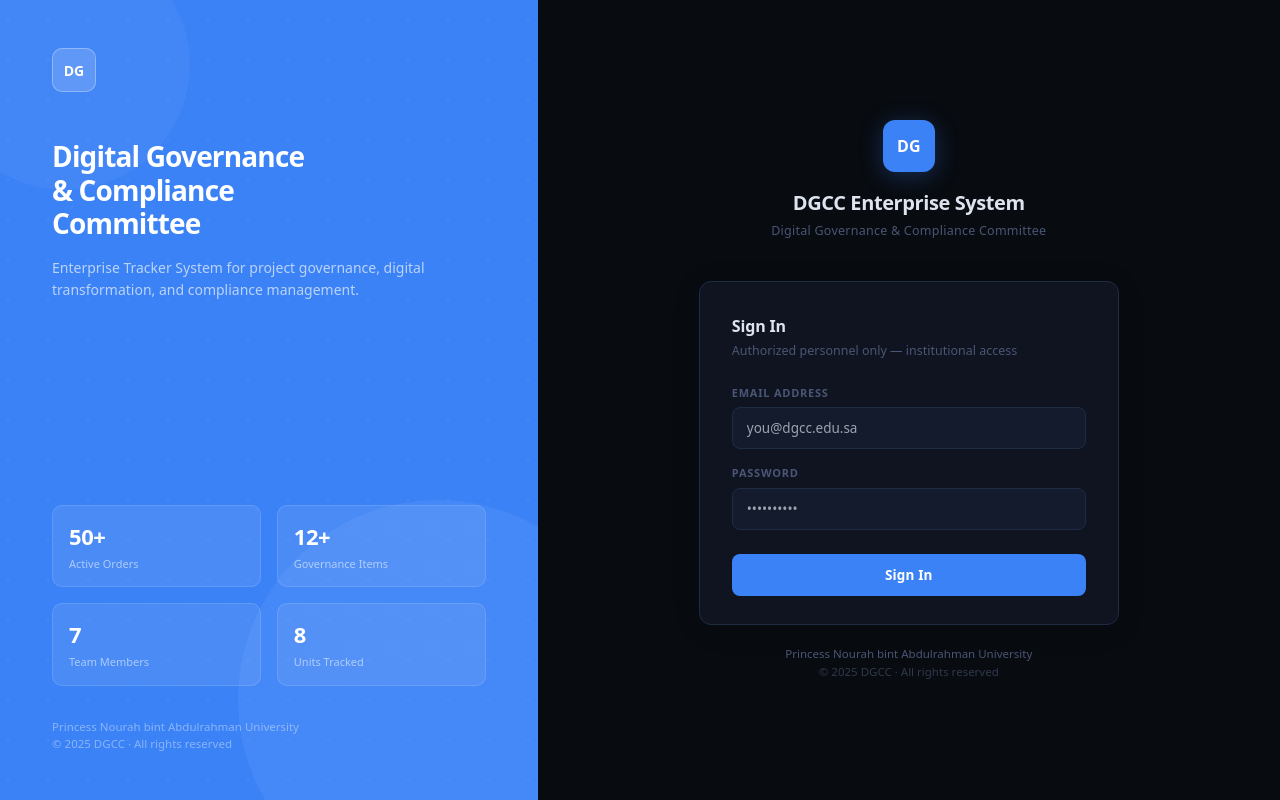
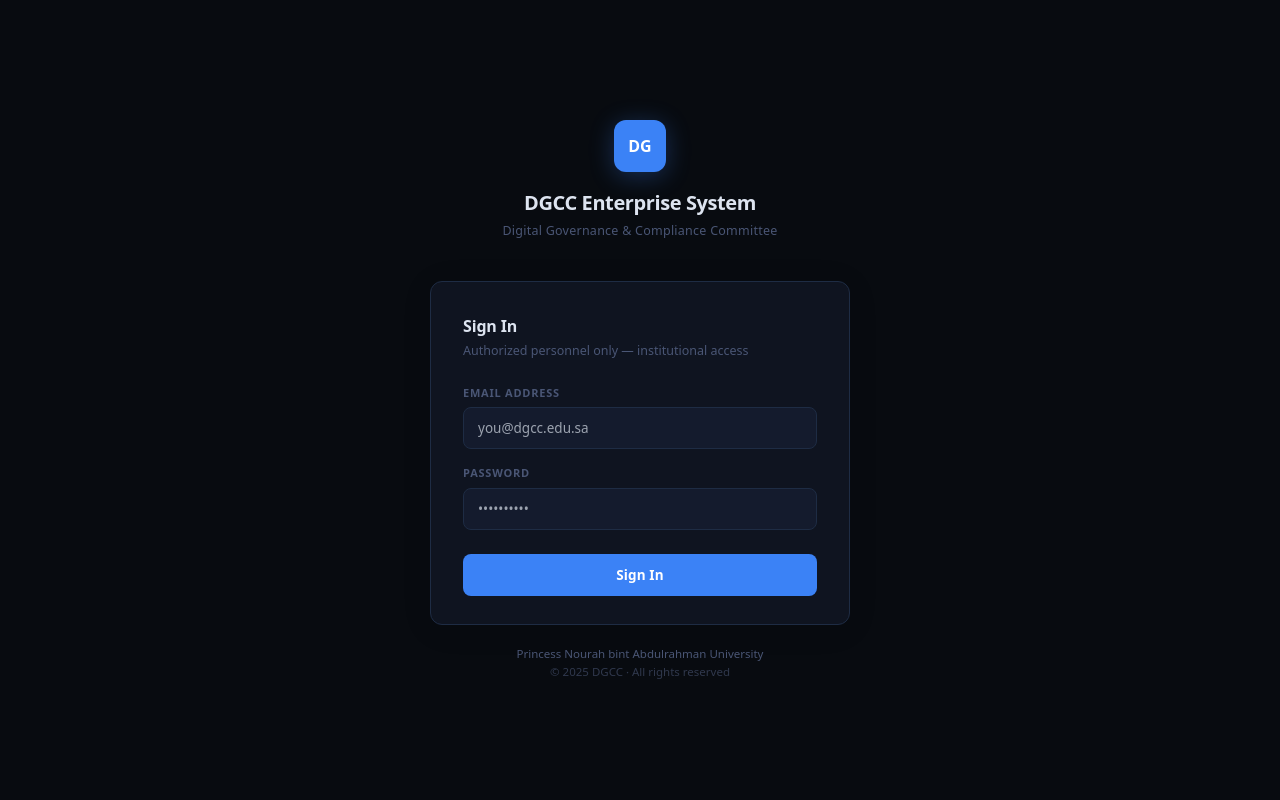
Before and after one commit to noa785/DET, a Next.js app: page /auth/login in a window 1280 px wide. Built offline with nearby package versions, Linux system fonts and the light colour scheme; no server answers.

Commit message:
remove left panel

```diff
--- a/src/app/auth/login/page.tsx
+++ b/src/app/auth/login/page.tsx
@@ -12,94 +12,12 @@
     <div style={{
       minHeight: '100vh',
       display: 'flex',
+      alignItems: 'center',
+      justifyContent: 'center',
       background: 'var(--bg)',
-      position: 'relative',
-      overflow: 'hidden',
+      padding: '24px',
     }}>
-      {/* Left panel — institutional branding */}
-      <div style={{
-        width: '42%',
-        background: 'var(--accent)',
-        display: 'flex',
-        flexDirection: 'column',
-        justifyContent: 'space-between',
-        padding: '48px 52px',
-        position: 'relative',
-        overflow: 'hidden',
-      }}>
-        {/* Geometric background */}
-        <div style={{
-          position: 'absolute', inset: 0, opacity: 0.06,
-          backgroundImage: 'radial-gradient(circle at 20% 50%, white 1px, transparent 1px), radial-gradient(circle at 80% 20%, white 1px, transparent 1px)',
-          backgroundSize: '40px 40px',
-        }} />
-        <div style={{
-          position: 'absolute', bottom: -100, right: -100,
-          width: 400, height: 400, borderRadius: '50%',
-          background: 'rgba(255,255,255,0.05)',
-        }} />
-        <div style={{
-          position: 'absolute', top: -60, left: -60,
-          width: 250, height: 250, borderRadius: '50%',
-          background: 'rgba(255,255,255,0.04)',
-        }} />
-
-        {/* Logo */}
-        <div style={{ position: 'relative', zIndex: 1 }}>
-          <div style={{
-            width: 44, height: 44, borderRadius: 10,
-            background: 'rgba(255,255,255,0.15)',
-            border: '1px solid rgba(255,255,255,0.3)',
-            display: 'flex', alignItems: 'center', justifyContent: 'center',
-            fontWeight: 800, fontSize: 14, color: '#fff',
-            marginBottom: 48,
-          }}>DG</div>
-
-          <h1 style={{ fontSize: 28, fontWeight: 800, color: '#fff', letterSpacing: '-0.03em', lineHeight: 1.2, margin: '0 0 16px' }}>
-            Digital Governance<br />& Compliance<br />Committee
-          </h1>
-          <p style={{ fontSize: 14, color: 'rgba(255,255,255,0.65)', lineHeight: 1.6, margin: 0 }}>
-            Enterprise Tracker System for project governance, digital transformation, and compliance management.
-          </p>
-        </div>
-
-        {/* Stats */}
-        <div style={{ position: 'relative', zIndex: 1 }}>
-          <div style={{ display: 'grid', gridTemplateColumns: '1fr 1fr', gap: 16, marginBottom: 32 }}>
-            {[
-              { label: 'Active Orders', value: '50+' },
-              { label: 'Governance Items', value: '12+' },
-              { label: 'Team Members', value: '7' },
-              { label: 'Units Tracked', value: '8' },
-            ].map(s => (
-              <div key={s.label} style={{
-                padding: '14px 16px', borderRadius: 10,
-                background: 'rgba(255,255,255,0.08)',
-                border: '1px solid rgba(255,255,255,0.12)',
-              }}>
-                <div style={{ fontSize: 22, fontWeight: 800, color: '#fff', letterSpacing: '-0.02em' }}>{s.value}</div>
-                <div style={{ fontSize: 11, color: 'rgba(255,255,255,0.55)', marginTop: 3, fontWeight: 500 }}>{s.label}</div>
-              </div>
-            ))}
-          </div>
-          <p style={{ fontSize: 11.5, color: 'rgba(255,255,255,0.4)', margin: 0 }}>
-            Princess Nourah bint Abdulrahman University<br />
-            © 2025 DGCC · All rights reserved
-          </p>
-        </div>
-      </div>
-
-      {/* Right panel — login form */}
-      <div style={{
-        flex: 1,
-        display: 'flex',
-        alignItems: 'center',
-        justifyContent: 'center',
-        padding: '48px 64px',
-        background: 'var(--bg)',
-      }}>
-        <LoginForm />
-      </div>
+      <LoginForm />
     </div>
   );
 }
```
